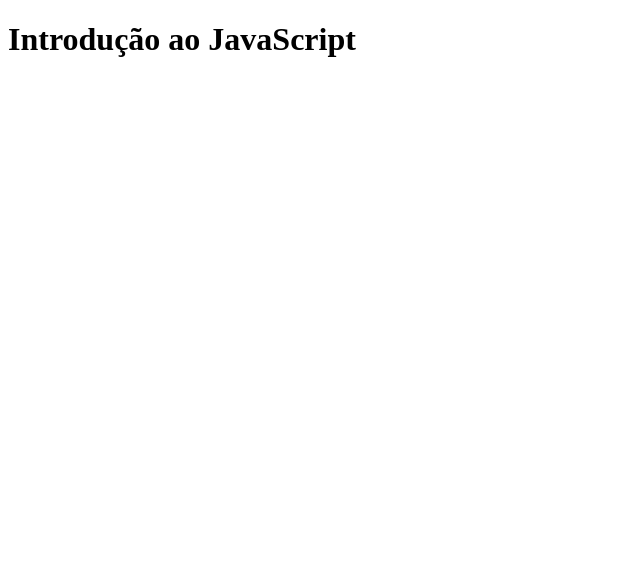
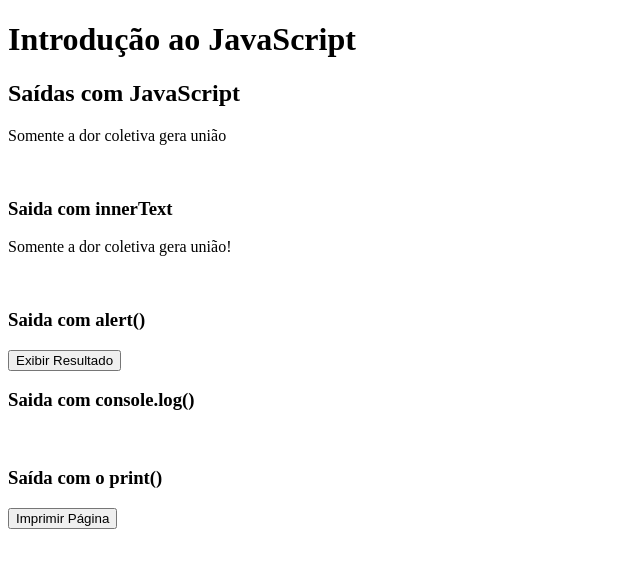
Before and after one commit to samucaestudante-alt/conteudo-js-sp15, a plain HTML site: page Aula01/index.html in a window 1280 px wide. Shown: the whole page, without its empty margins (0-640 px from the left). Drawn offline with Linux system fonts and the light colour scheme.

Commit message:
Aula 01 JavaScript - Introdução ao JavaScript

```diff
--- a/Aula01/index.html
+++ b/Aula01/index.html
@@ -8,5 +8,34 @@
 <body>
 
     <h1>Introdução ao JavaScript</h1>
+
+    <h2>Saídas com JavaScript</h2>
+
+    <p class="ex1"></p>
+
+    <br>
+
+    <h3>Saida com innerText</h3>
+
+    <p class="ex2"></p>
+
+    <br>
+
+    <h3>Saida com alert()</h3>
+
+    <button onclick="exibirResultado()">Exibir Resultado</button>
+
+    <br>
+
+    <h3>Saida com console.log()</h3>
+
+    <br>
+
+    <h3>Saída com o print()</h3>
+
+    <button onclick="imprimir()">Imprimir Página</button>
+
+
+    <script src="./src/script.js"></script>
 </body>
 </html>
--- /dev/null
+++ b/Aula01/src/script.js
@@ -0,0 +1,18 @@
+//Saida com innerHTML
+document.querySelector(".ex1").innerHTML = "Somente a dor coletiva gera união";
+
+//Saida com innerText
+document.querySelector(".ex2").innerText = "Somente a dor coletiva gera união!";
+
+//Saida com alert()
+function exibirResultado() {
+    window.alert(10 + 5);
+}
+
+//Saida com console.log()
+console.log(30 + 4);
+
+//Saída com print()
+function imprimir() {
+    window.print();
+}
```
